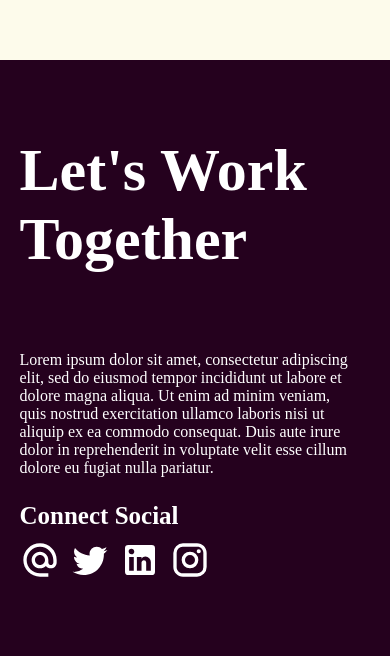
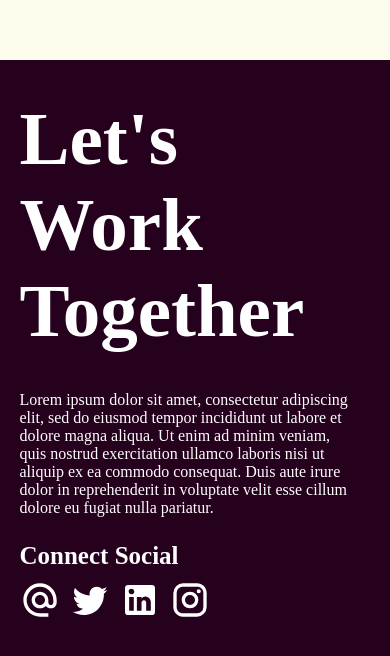
Before and after one commit to gaurav2425/portfolio, a Next.js app: page /WelcomePage in a window 390 px wide. Shown: the part 888-1544 px from the top of the page. Built offline with nearby package versions, Linux system fonts and the light colour scheme; a web font is replaced by a local one.

Commit message:
Responsive Footer

```diff
--- a/styles/componentstyles/Footer.module.css
+++ b/styles/componentstyles/Footer.module.css
@@ -51,7 +51,7 @@
         width: 85vw;
     }
     .footer_container_left h1{
-        font-size: 60px;
-
+        font-size: 75px;
+        width: 250px;
     }
   }
```
